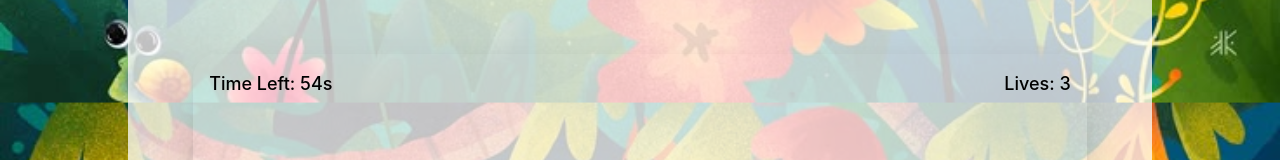
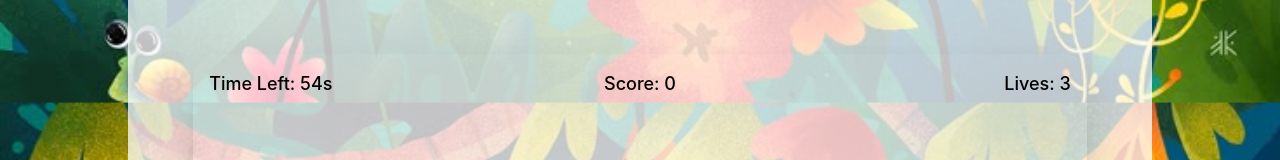
Before and after one commit to chingu-voyages/V54-tier3-team-36, a React (Vite) app in the folder client/: page /games in a window 1280 px wide. Shown: the part 3313-3473 px from the top of the page. Built offline with nearby package versions, Linux system fonts and the light colour scheme.

Commit message:
feat(game): add score

```diff
--- a/client/src/components/games/feed-animal/GameContainer.jsx
+++ b/client/src/components/games/feed-animal/GameContainer.jsx
@@ -3,11 +3,14 @@ import Timer from "./Timer.jsx";
 import {useGameTimer} from "../hooks/useGameTimer.js";
 import {useLives} from "../hooks/useLives.js";
 import Lives from "./Lives.jsx";
+import {useScore} from "../hooks/useScore.js";
+import Score from "./Score.jsx";
 
 
 const GameContainer = ({children}) => {
     const timeLeft = useGameTimer(60000);
     const [lives] = useLives(3);
+    const [score] = useScore(0);
 
     return (
         <div
@@ -29,6 +32,7 @@ const GameContainer = ({children}) => {
             "
         >
             <Timer timeLeft={timeLeft}/>
+            <Score score={score} />
             <Lives lives={lives} />
             <div className="w-full h-full flex flex-col items-center justify-center rounded-3xl p-8">
                 {children}
--- /dev/null
+++ b/client/src/components/games/feed-animal/Score.jsx
@@ -0,0 +1,9 @@
+import React from 'react';
+
+const Score = ({score}) => (
+    <div className="absolute top-4 left-1/2 transform -translate-x-1/2">
+        <p className="text-lg font-medium text-black">Score: {score}</p>
+    </div>
+);
+
+export default Score;
--- /dev/null
+++ b/client/src/components/games/hooks/useScore.js
@@ -0,0 +1,22 @@
+import {useCallback, useState} from 'react';
+
+
+export function useScore(initialScore = 0) {
+    const [score, setScore] = useState(initialScore);
+
+    const addScore = useCallback(
+        (points) => {
+            setScore(prev => prev + points);
+        },
+        []
+    );
+
+    const resetScore = useCallback(
+        () => {
+            setScore(initialScore);
+        },
+        [initialScore]
+    );
+
+    return [score, addScore, resetScore];
+}
```
Also changed, not shown: client/src/components/games/feed-animal/ScoreBoard.jsx (deleted).
